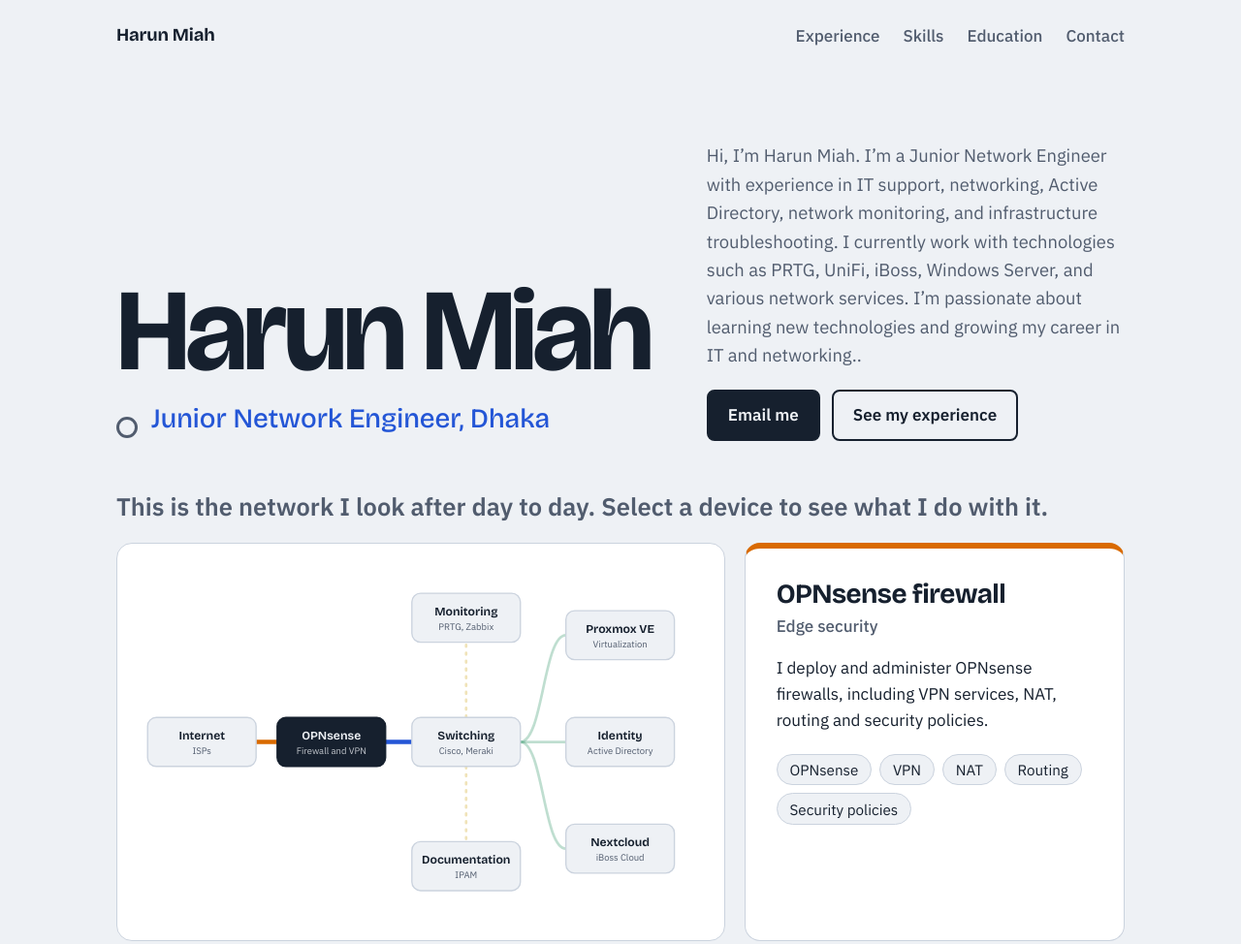
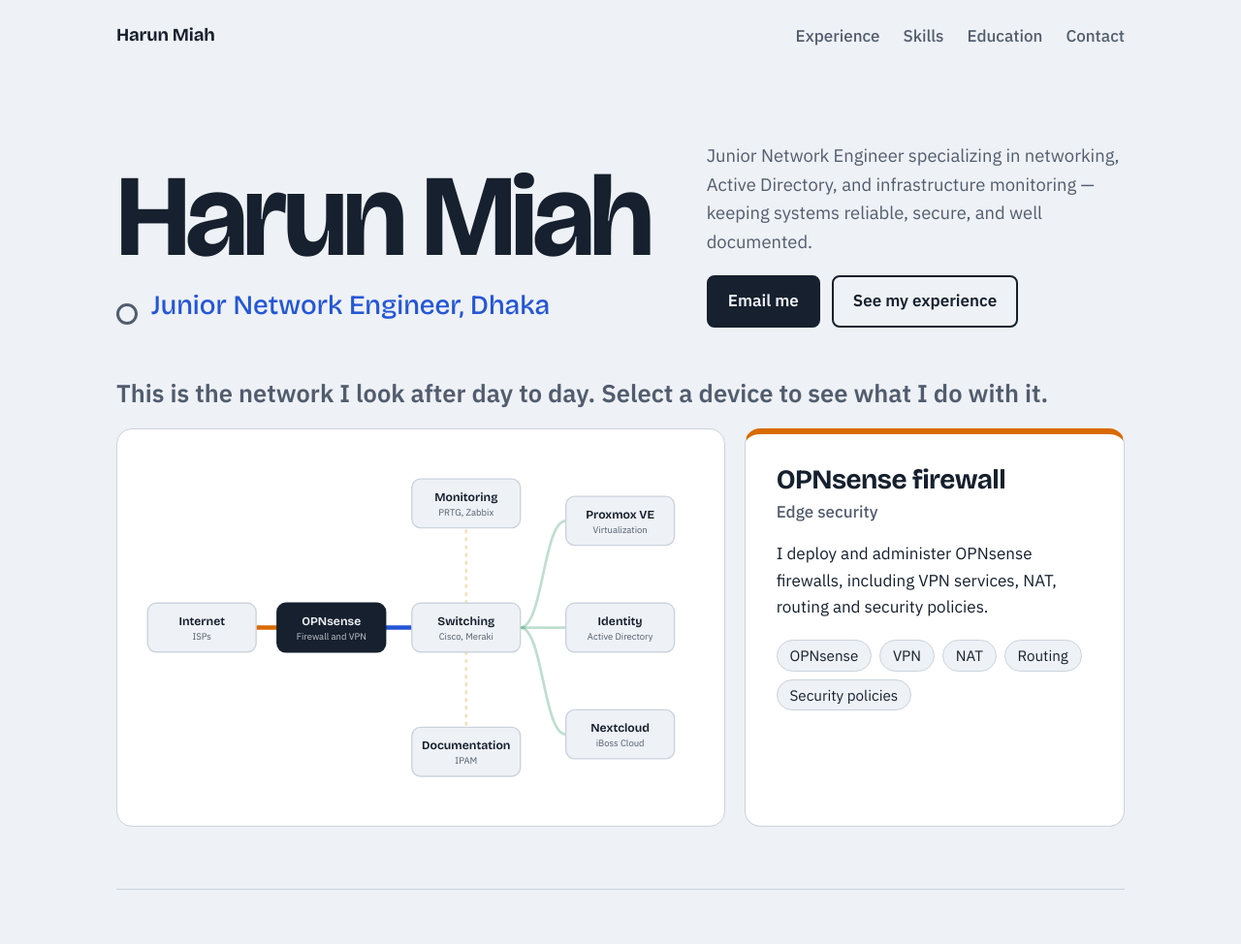
Before and after one commit to harunmiah3959/harun-miah-portfolio, a plain HTML site: page index.html in a window 1280 px wide. Shown: the top 974 px of the page at 97% size. Drawn offline with nearby package versions, Linux system fonts and the light colour scheme.

Commit message:
Update index.html

```diff
--- a/index.html
+++ b/index.html
@@ -159,7 +159,7 @@ footer{padding-block:2rem;color:var(--muted);font-size:.95rem;border-top:1px sol
         <p class="role">Junior Network Engineer, Dhaka</p>
       </div>
       <div>
-        <p class="lede">Hi, I’m Harun Miah. I’m a Junior Network Engineer with experience in IT support, networking, Active Directory, network monitoring, and infrastructure troubleshooting. I currently work with technologies such as PRTG, UniFi, iBoss, Windows Server, and various network services. I’m passionate about learning new technologies and growing my career in IT and networking..</p>
+        <p class="lede">Junior Network Engineer specializing in networking, Active Directory, and infrastructure monitoring — keeping systems reliable, secure, and well documented.</p>
         <div class="cta">
           <a class="btn" href="mailto:harunhpi69@gmail.com">Email me</a>
           <a class="btn ghost" href="#experience">See my experience</a>
```
